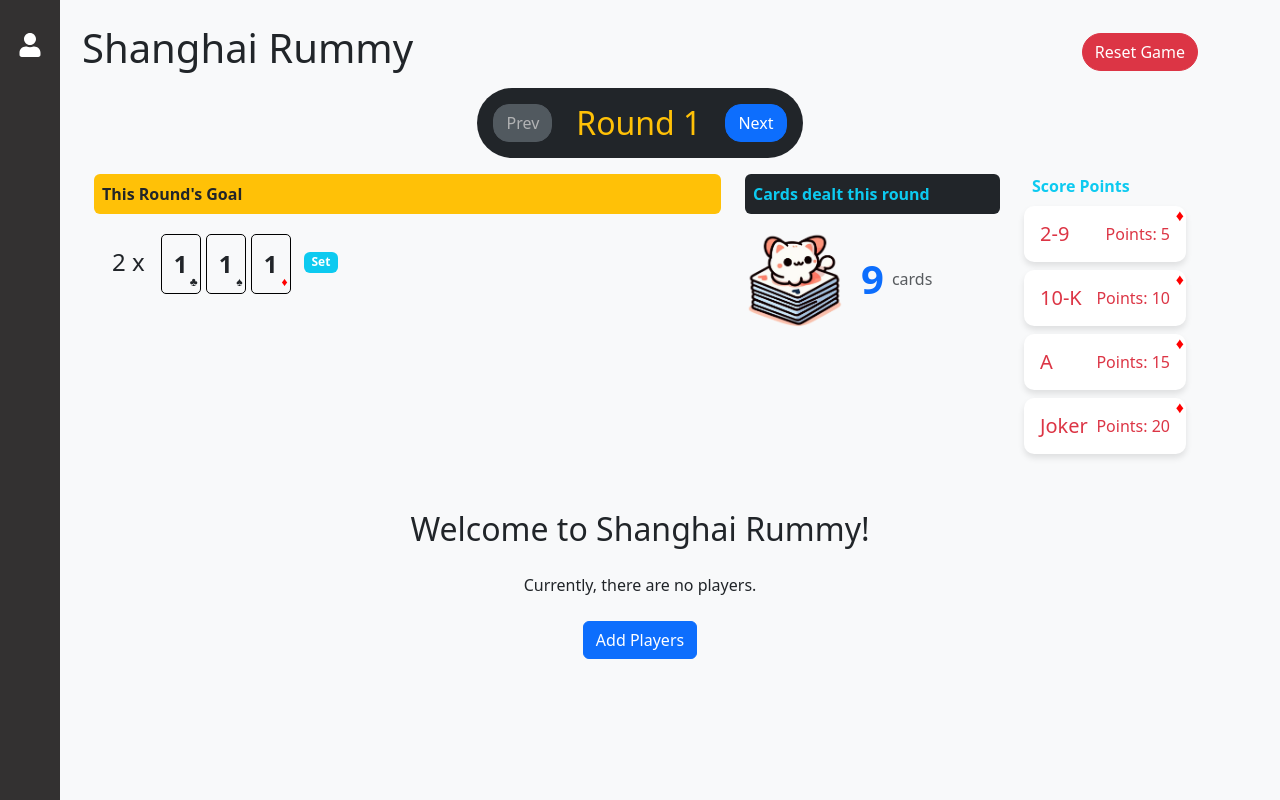
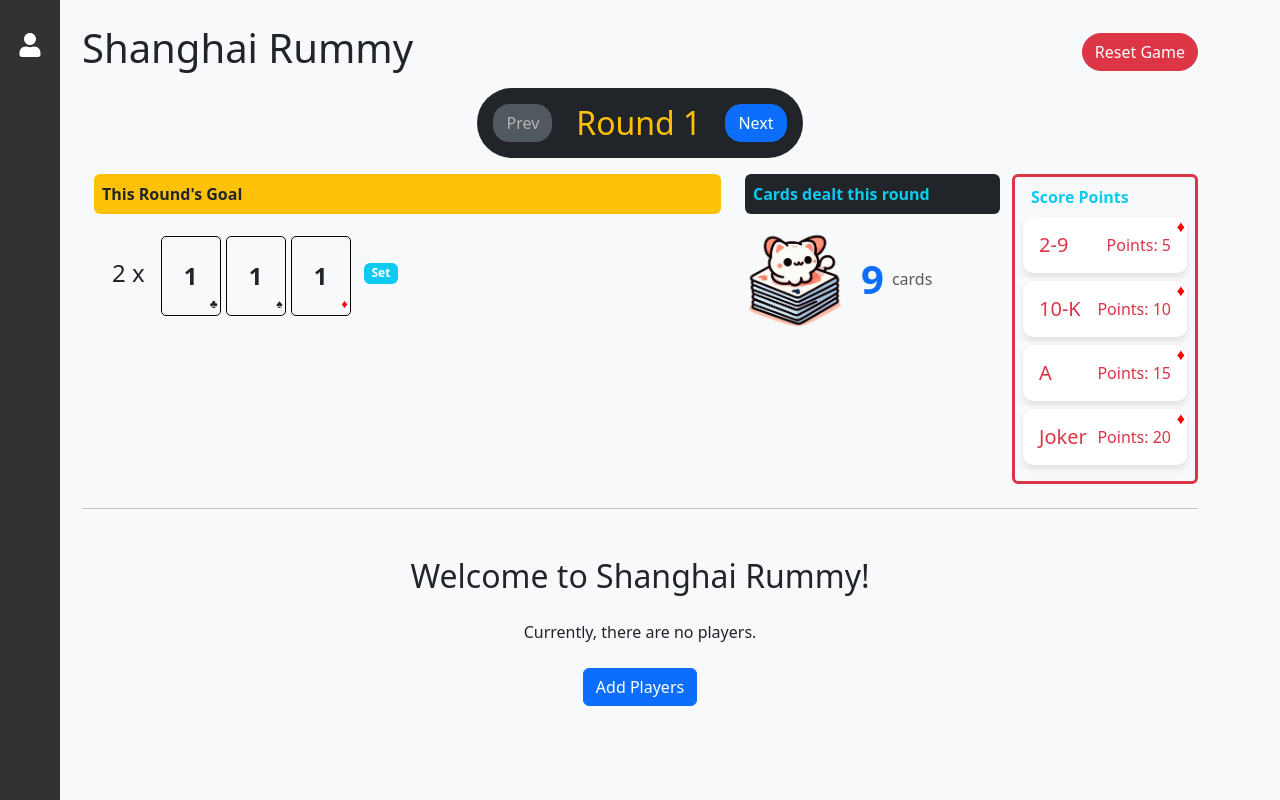
Before and after one commit to zakki-miilo/shanghai-rummy, a React (Vite) app: page / in a window 1280 px wide. Built offline with nearby package versions, Linux system fonts and the light colour scheme.

Commit message:
add border for score point, increase size for runs and set and added line break

```diff
--- a/src/App.tsx
+++ b/src/App.tsx
@@ -141,6 +141,7 @@ const AppContent: React.FC = () => {
                 roundGoal={rounds[currentRound].goal}
                 cardsDealt={rounds[currentRound].cards}
               />
+              <hr />
               <div className="d-flex justify-content-between align-items-center mt-4">
                 {players.length > 0 && (
                   <Button
--- a/src/components/RoundInfo.tsx
+++ b/src/components/RoundInfo.tsx
@@ -181,8 +181,8 @@ const RoundInfo: React.FC<RoundInfoProps> = ({ roundGoal, cardsDealt }) => {
               </OverlayTrigger>
             </div>
           </div>
-          <div className="col">
-            <b className="text-info p-2 mt-3 mb-5">Score Points</b>
+          <div className="col p-2 border border-3 border-danger rounded-2">
+            <b className="text-info p-2 mt-3 mb-5 ">Score Points</b>
             <div>{renderScorePoints()}</div>
           </div>
         </div>
--- a/src/index.css
+++ b/src/index.css
@@ -78,8 +78,8 @@ body {
   display: flex;
   justify-content: center;
   align-items: center;
-  width: 40px;
-  height: 60px;
+  width: 60px;
+  height: 80px;
   border: 1px solid #000;
   border-radius: 5px;
   margin-right: 5px;
```
